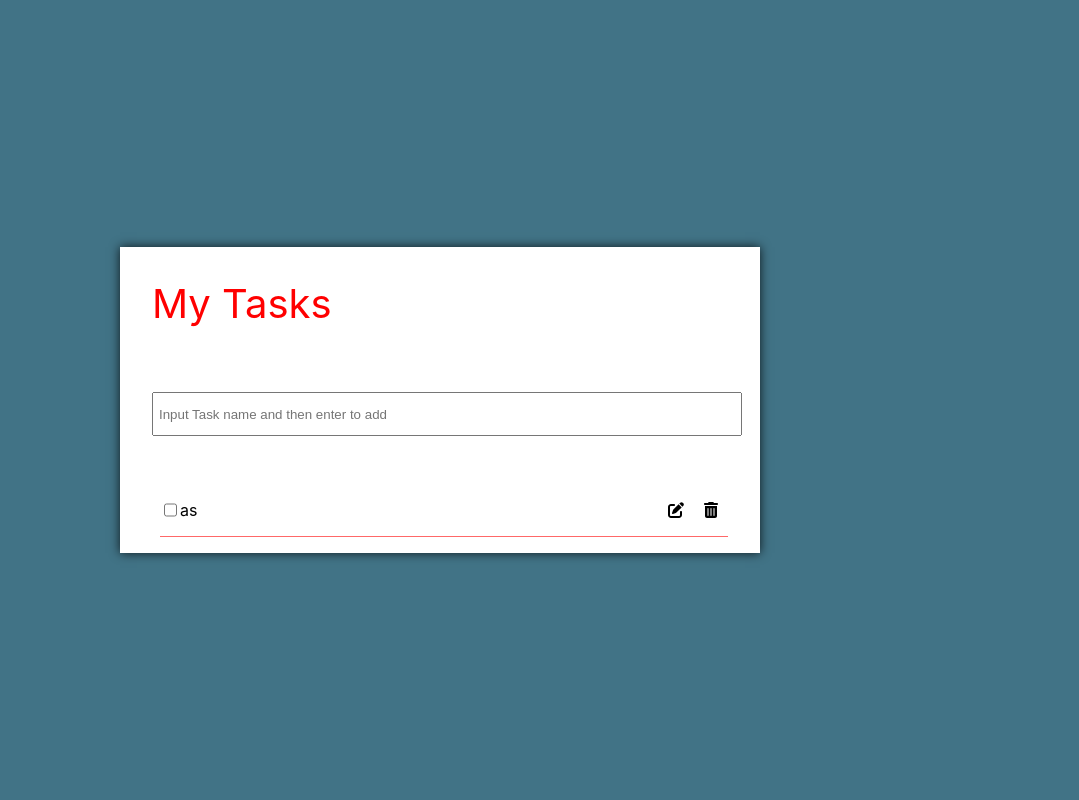
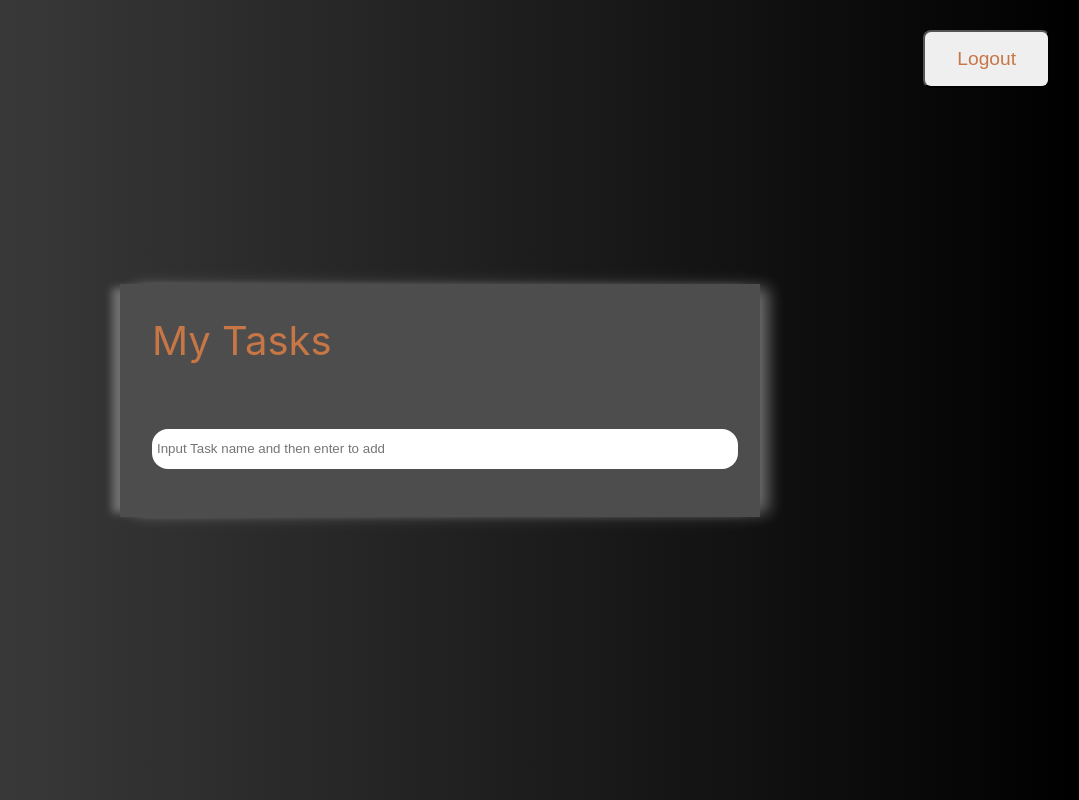
Before and after one commit to ameer-hamza-brainx/react-task, a React (Create React App) app: page / in a window 1280 px wide. Shown: the whole page, without its empty margins (200-1279 px from the left). Built offline with nearby package versions, Linux system fonts and the light colour scheme.

Commit message:
Todo list added

```diff
--- a/src/App.js
+++ b/src/App.js
@@ -14,8 +14,8 @@ function App() {
   return (
     <Router>
       <Routes>
+        <Route exact path="/login" element={<LogIn/> }/>
         <Route exact path="/" element={<ToDo/> }/>
-        <Route exact path="/login" element={<LogIn/> }/>
         <Route exact path="/signup" element={<SignUp/> }/>
         <Route exact path="/emailverify" element={<EmailVerify/> }/>
         <Route exact path="/forgotpassword" element={<ForgotPassword/> }/>
--- a/src/components/LogIn.jsx
+++ b/src/components/LogIn.jsx
@@ -10,7 +10,9 @@ function LogIn() {
   const [password, setPassword] = useState('');
   const [isValidUser, setIsValidUser] = useState(true);
   const dispatch = useDispatch();
-  const emailState = useSelector((state)=> state.setEmail)
+  const emailState = useSelector((state)=> state.emailState)
+
+
   const handleSubmit = (e) => {
     e.preventDefault();
 
@@ -29,6 +31,8 @@ function LogIn() {
         setIsValidUser(true);
         dispatch(setEmail(username));
         console.log(emailState);
+
+        // window.location.href = "./todo"
       }
       else{
         setIsValidUser(false);
--- a/src/components/ToDo.jsx
+++ b/src/components/ToDo.jsx
@@ -3,28 +3,107 @@ import "../styles/todo.css"
 import { FontAwesomeIcon } from '@fortawesome/react-fontawesome';
 import { faEdit } from '@fortawesome/free-solid-svg-icons';
 import { faTrashAlt } from '@fortawesome/free-solid-svg-icons';
+import { useState } from 'react';
+// import { UseSelector, useSelector } from 'react-redux/es/hooks/useSelector';
 
 function ToDo() {
+  const [tasks, setTasks] = useState([]);
+  const [inputValue, setInputValue] = useState('');
+  const [editIndex, setEditIndex] = useState(-1);
+  const [editedTask, setEditedTask] = useState('');
+  const [taskChecked, setTaskChecked] = useState(Array(tasks.length).fill(false));
+
+//   const emailState = useSelector((state)=> state.setEmail)
+
+  const handleInputChange = (e) => {
+    setInputValue(e.target.value);
+  };
+  const handleDelClick = (index) => {
+    const updatedTasks = [...tasks];
+    updatedTasks.splice(index, 1);
+    setTasks(updatedTasks);
+  };
+  const handleEditTask = (index, task) => {
+  setEditIndex(index);
+  setEditedTask(task);
+};
+
+
+const handleUpdateTask = (index) => {
+  if (editedTask.trim() !== '') {
+    const updatedTasks = [...tasks];
+    updatedTasks[index] = editedTask;
+    setTasks(updatedTasks);
+  }
+  setEditIndex(-1); // Exit edit mode
+};
+
+const handleKeyPress = (e, index) => {
+  if (e.key === 'Enter') {
+    if (inputValue.trim() !== '') {
+      setTasks([...tasks, inputValue]);
+      setInputValue('');
+    }
+    handleUpdateTask(index)
+    setEditIndex(-1);
+  }
+};
+const handleCheckboxChange = (index) => {
+  const updatedTaskChecked = [...taskChecked];
+  updatedTaskChecked[index] = !updatedTaskChecked[index];
+  setTaskChecked(updatedTaskChecked);
+};
+const handleLogout = () =>{
+    console.log("logout pressed");
+}
+
+
   return (
-    <body className="body flex_center">
-      <div className="container">
+    <>
+    <div className='body flex_center'>
+        <button className='logout-button' onClick={handleLogout}>Logout</button>
+        <div className="container">
         <div className="main_text">My Tasks</div>
         <div className="input_wrapper">
-            <input type="text" className="inp" id="inp" placeholder="Input Task name and then enter to add" />
+            <input
+            type="text"
+            className="inp"
+            placeholder="Input Task name and then enter to add"
+            value={inputValue}
+            onChange={handleInputChange}
+            onKeyDown={handleKeyPress}
+            />
         </div>
-        <ul className="tasks" id ="tasks">
-            <li>
-                <input type="checkbox" id="checkbox"/>
-                <p id="text">as</p>
+        <ul className="tasks">
+        {tasks.map((task, index) => (
+            <li key={index}>
+            <input type="checkbox"
+            onChange={() => handleCheckboxChange(index)}
+            />
+            {editIndex === index ? (
+                <input
+                type="text"
+                checked={taskChecked[index]}
+                value={editedTask}
+                onChange={(e) => setEditedTask(e.target.value)}
+                onBlur={() => handleUpdateTask(index)}
+                onKeyDown={(e) => handleKeyPress(e, index)}
+                autoFocus
+                />
+            ) : (
+                <p className={taskChecked[index] ? 'cut-text' : ''}>{task}</p>
+            )}
                 <div className="symbols">
-                    <i><FontAwesomeIcon icon={faEdit}  /></i>
-                    <i><FontAwesomeIcon icon={faTrashAlt} /></i>
+                <FontAwesomeIcon className='symb' icon={faEdit} onClick={()=>handleEditTask(index, task)} />
+                <FontAwesomeIcon className='symb' icon={faTrashAlt} onClick={()=>handleDelClick(index)}/>
                 </div>
             </li>
+            ))}
         </ul>
+        </div>
     </div>
-</body>
-  )
+    </>
+  );
 }
 
-export default ToDo
+export default ToDo;
--- a/src/reducers/index.js
+++ b/src/reducers/index.js
@@ -5,7 +5,7 @@ import { combineReducers } from "redux";
 
 const rootReducer = combineReducers({
     authentication,
-    emailReducer
+    email: emailReducer,
 });
 
 export default rootReducer
--- a/src/styles/todo.css
+++ b/src/styles/todo.css
@@ -1,5 +1,5 @@
 .body{
-    background-color: rgb(65, 115, 134);
+    background-image: linear-gradient(to right, #434343 0%, black 100%);
     height: 100vh;
 }
 .flex_center{
@@ -9,14 +9,15 @@
 }
 .container{
     width: 50vw;
-    background-color: white;
-    box-shadow: 0 0 10px rgba(0, 0, 0, 0.8);
+    background-color: rgb(78, 77, 77);
+    box-shadow: 12px 0 15px -4px rgba(255,255,255,0.4), -12px 0 8px -4px rgba(255,255,255,0.3);
     flex-direction: column;
+    color: white;
 }
 .main_text{
     padding: 2rem;
     font-size: 2.5rem;
-    color: red;
+    color: rgb(199, 118, 70);
 }
 .cut-text{
     text-decoration: line-through;
@@ -25,6 +26,8 @@
     width: 45vw;
     height: 30px;
     padding: 5px;
+    border-radius: 1rem;
+    border: none;
 }
 .input_wrapper{
     padding: 2rem;
@@ -45,8 +48,18 @@
     justify-content: end;
     align-items: center;
 }
-.symbols i{
+.symb{
     padding: 10px;
+    cursor: pointer;
+}
+.logout-button{
+    position: absolute;
+    top: 30px;
+    right: 30px;
+    padding: 1rem 2rem;
+    font-size: 1.2rem;
+    color: rgb(199, 118, 70);
+    border-radius: 0.5rem;
     cursor: pointer;
 }
 @media screen  and (max-width: 700px){
```
